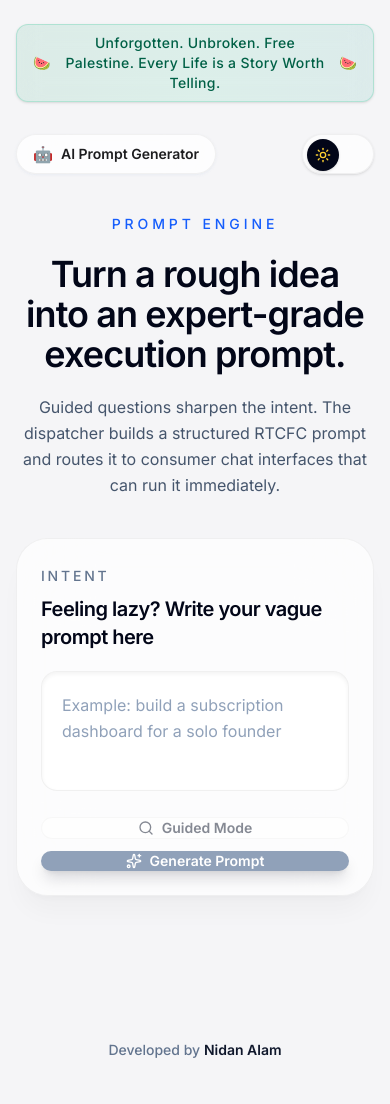
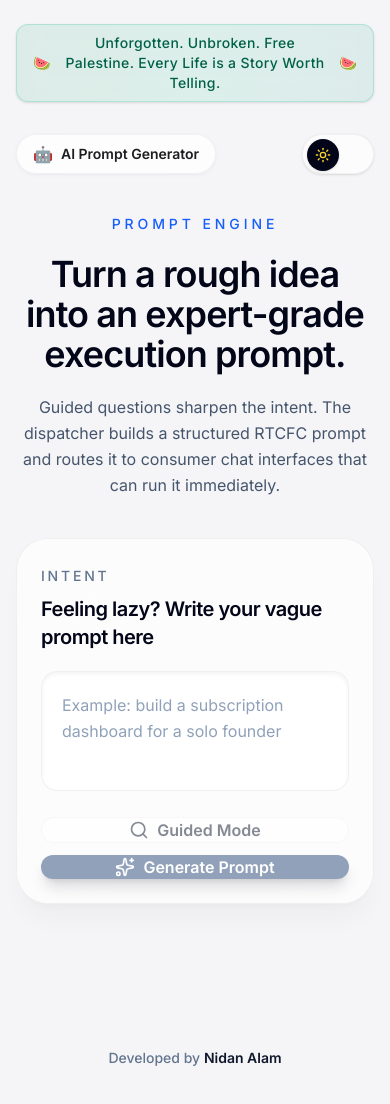
Before and after one commit to Nidan73/prompt-generator, a Next.js app: page / in a window 390 px wide. Shown: the top 1104 px of the page. Built offline with nearby package versions, Linux system fonts and the light colour scheme.

Commit message:
style: increase button height and font size for better mobile tap targets

```diff
--- a/app/page.tsx
+++ b/app/page.tsx
@@ -360,9 +360,9 @@ export default function Home() {
                 type="button"
                 onClick={requestClarifications}
                 disabled={!hasEnoughContext || isClarifying || isLoading || isCoolingDown}
-                className="inline-flex h-12 flex-1 items-center justify-center gap-2 rounded-2xl border border-black/[0.05] bg-white px-5 text-sm font-semibold text-slate-900 transition hover:border-blue-300 hover:bg-blue-50 disabled:cursor-not-allowed disabled:opacity-50 dark:border-white/[0.08] dark:bg-[#1c1c1e] dark:text-slate-100 dark:hover:border-blue-700 dark:hover:bg-blue-950/30"
+                className="inline-flex h-14 flex-1 items-center justify-center gap-2 rounded-2xl border border-black/[0.05] bg-white px-5 text-base font-semibold text-slate-900 transition hover:border-blue-300 hover:bg-blue-50 disabled:cursor-not-allowed disabled:opacity-50 dark:border-white/[0.08] dark:bg-[#1c1c1e] dark:text-slate-100 dark:hover:border-blue-700 dark:hover:bg-blue-950/30"
               >
-                {isClarifying ? <Loader2 className="h-4 w-4 animate-spin" /> : <Search className="h-4 w-4" />}
+                {isClarifying ? <Loader2 className="h-5 w-5 animate-spin" /> : <Search className="h-5 w-5" />}
                 Guided Mode
               </button>
 
@@ -378,9 +378,9 @@ export default function Home() {
                     animate={{ opacity: 1, y: 0, scale: 1 }}
                     exit={{ opacity: 0, y: -8, scale: 0.98 }}
                     transition={{ duration: 0.22, type: "spring", stiffness: 400, damping: 30 }}
-                    className="inline-flex h-12 flex-[1.35] items-center justify-center gap-2 rounded-2xl bg-slate-950 px-5 text-sm font-semibold text-white shadow-lg shadow-slate-950/15 transition hover:-translate-y-0.5 hover:bg-slate-800 disabled:translate-y-0 disabled:cursor-not-allowed disabled:bg-slate-400 dark:bg-white dark:text-slate-950 dark:shadow-white/10 dark:hover:bg-slate-200"
+                    className="inline-flex h-14 flex-[1.35] items-center justify-center gap-2 rounded-2xl bg-slate-950 px-5 text-base font-semibold text-white shadow-lg shadow-slate-950/15 transition hover:-translate-y-0.5 hover:bg-slate-800 disabled:translate-y-0 disabled:cursor-not-allowed disabled:bg-slate-400 dark:bg-white dark:text-slate-950 dark:shadow-white/10 dark:hover:bg-slate-200"
                   >
-                    {isLoading ? <Loader2 className="h-4 w-4 animate-spin" /> : <Sparkles className="h-4 w-4" />}
+                    {isLoading ? <Loader2 className="h-5 w-5 animate-spin" /> : <Sparkles className="h-5 w-5" />}
                     {isCoolingDown ? `Wait ${cooldownTimer}s` : "Generate Prompt"}
                   </motion.button>
                 ) : null}
```
